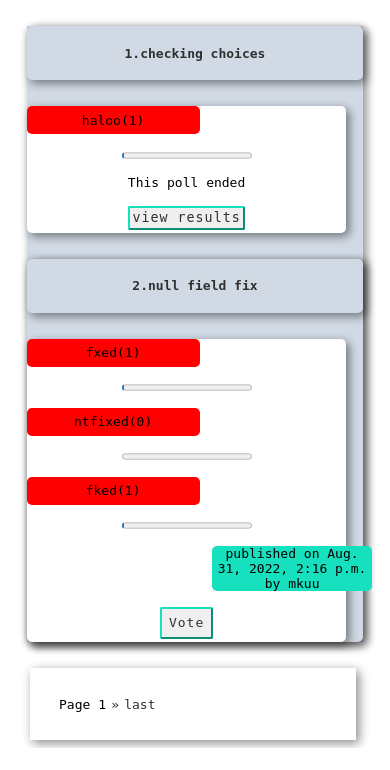
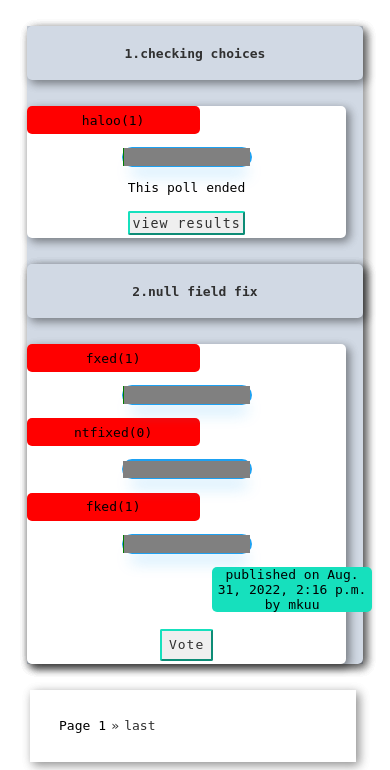
Before and after one commit to bedah-kym/brainiac254, a Django app: page / in a window 390 px wide. Shown: the part 125-895 px from the top of the page. Before the commit the page ends 873 px from the top, so only its background shows below. Run offline with Django 4.2, Linux system fonts and the light colour scheme; data comes from the database, SQL or seed files in the repository.

Commit message:
progress bar 1

```diff
--- a/polls/static/polls/style.css
+++ b/polls/static/polls/style.css
@@ -268,6 +268,14 @@
   color: var(--clr-light);
 }
 
+.progress-bar {
+  height: 20px;
+  background: #1da1f2;
+  box-shadow: 2px 14px 15px -7px rgba(30, 166, 250, 0.36);
+  border-radius: 50px;
+  transition: all 0.5s;
+}
+
 
 @media (min-width:800) {
   .pagination{
@@ -398,6 +406,10 @@
   }
   .progress-bar{
     padding:0.55em;
+    background: #1da1f2;
+    box-shadow: 2px 14px 15px -7px rgba(30, 166, 250, 0.36);
+    border-radius: 50px;
+    transition: all 0.5s;
 
   }
   .pagination{
@@ -451,6 +463,10 @@
   }
   .progress-bar{
     padding:0.1em;
+    background: #1da1f2;
+    box-shadow: 2px 14px 15px -7px rgba(30, 166, 250, 0.36);
+    border-radius: 50px;
+    transition: all 0.5s;
 
   }
   .pagination{
```
